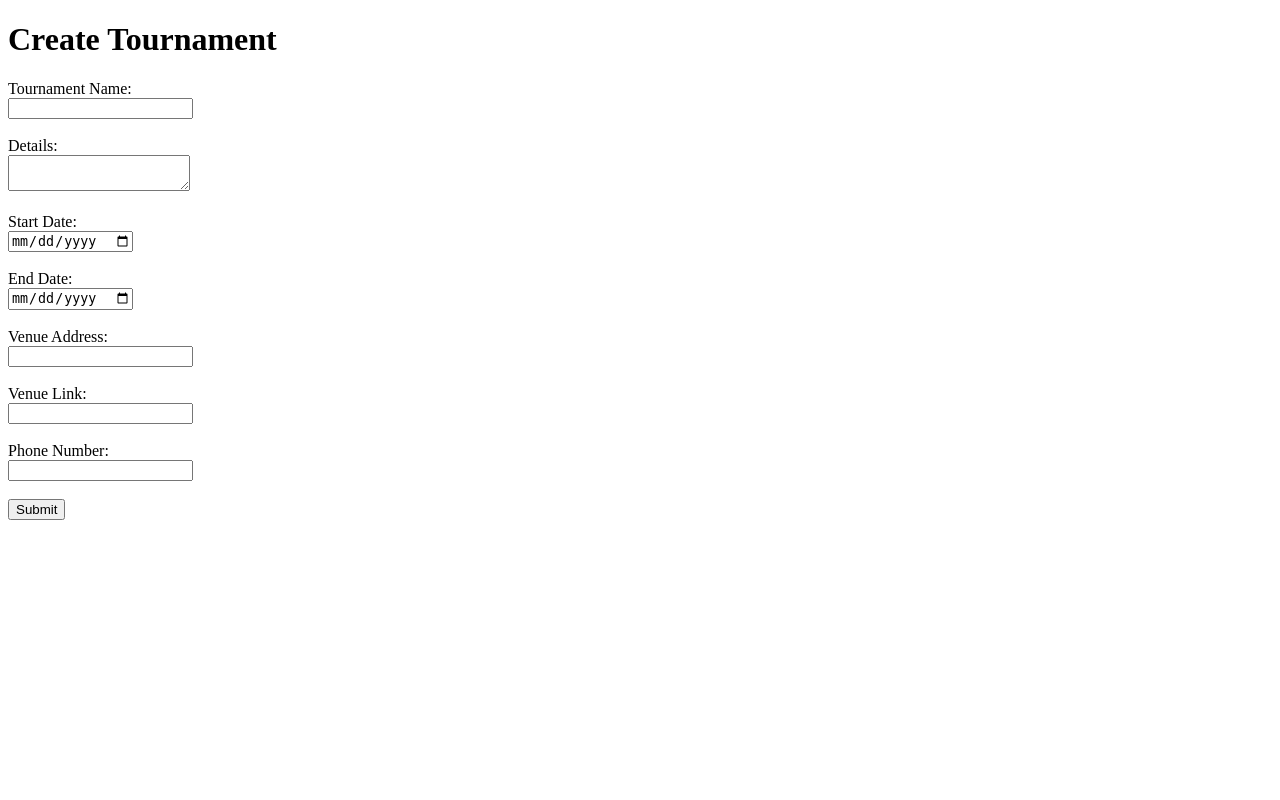
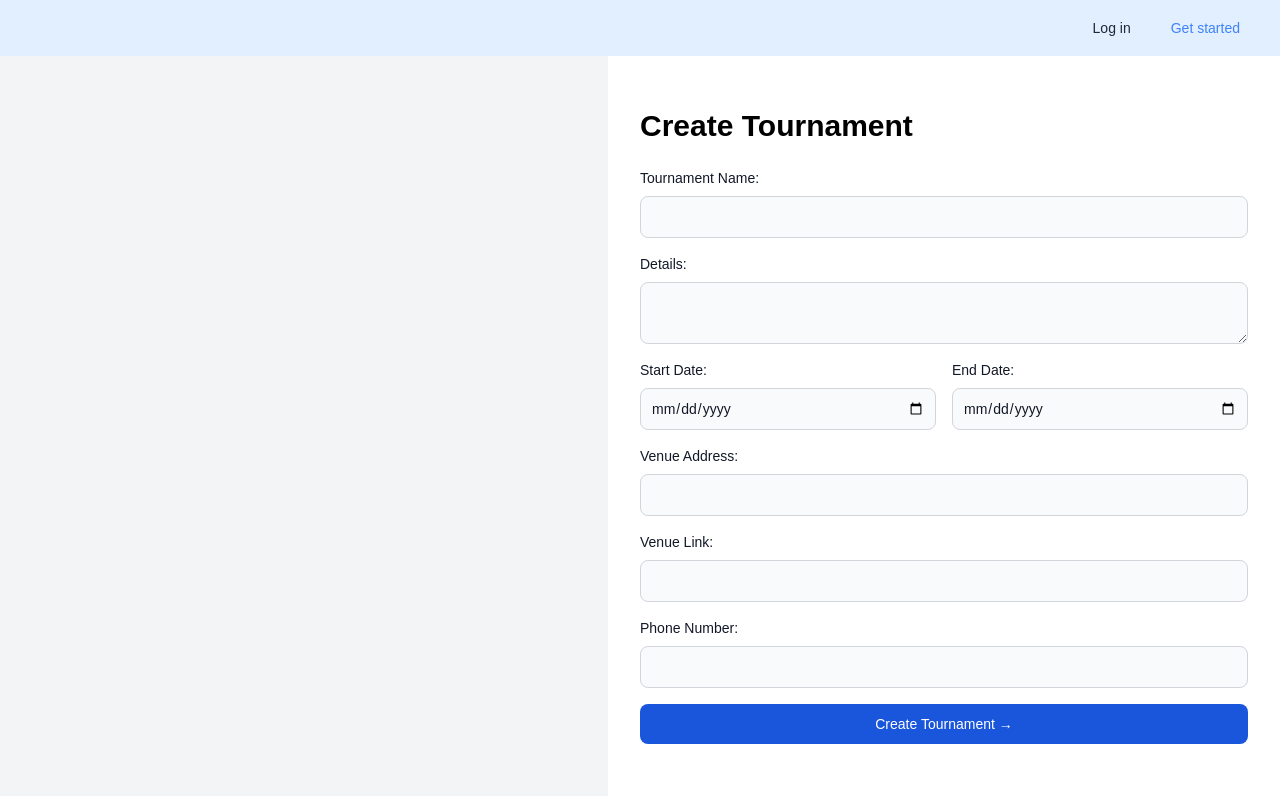
Before and after one commit to janith-jrdev/Court-feature, a Django app: template templates/organization/create_tournament.html in a window 1280 px wide. Run offline with Django 5.2, Linux system fonts and the light colour scheme; the template is opened without the code that fills it, so the values that code supplies are empty; some libraries are stand-ins or nearby versions.

Commit message:
added ui changes

```diff
--- a/sportshunt/conf/common.py
+++ b/sportshunt/conf/common.py
@@ -104,3 +104,9 @@
 
 RAZOR_KEY_ID = config('RAZOR_KEY_ID')
 RAZOR_SECRET_KEY = config('RAZOR_SECRET_KEY')
+
+MEDIA_URL = '/media/'
+MEDIA_ROOT = BASE_DIR / 'media'
+
+STATIC_URL = '/static/'
+STATIC_ROOT = BASE_DIR / 'static'
--- a/sportshunt/conf/dev.py
+++ b/sportshunt/conf/dev.py
@@ -16,6 +16,5 @@
     }
 }
 
-STATIC_URL = "static/"
 
 WSGI_APPLICATION = "sportshunt.wsgi.application"
--- a/templates/base.html
+++ b/templates/base.html
@@ -1,16 +1,46 @@
 <!DOCTYPE html>
 <html lang="en">
+
 <head>
     <meta charset="UTF-8">
     <meta name="viewport" content="width=device-width, initial-scale=1.0">
     <title>SportsHunt</title>
+    <link href="https://cdn.jsdelivr.net/npm/flowbite@2.5.1/dist/flowbite.min.css" rel="stylesheet" />
+    <!-- <style>
+        .container {
+            display: flex;
+            padding: 20px;
+        }
+
+        .left-side,
+        .right-side {
+            padding: 10px;
+        }
+
+        .left-side {
+            flex: 2;
+        }
+
+        .right-side {
+            flex: 1;
+        }
+    </style> -->
+
 </head>
+
 <body>
-    {% for message in messages %}
-        <div>{{ message }}</div>
-    {% endfor %}
+    <!-- navbar -->
+    {% include "components/navbar.html" %}
 
+    <!-- body content -->
     {% block body %}
+        <!-- messages -->
+        {% for message in messages %}
+            <div>{{ message }}</div>
+        {% endfor %}
+
     {% endblock body %}
+    <script src="https://cdn.jsdelivr.net/npm/flowbite@2.5.1/dist/flowbite.min.js"></script>
 </body>
+
 </html>
--- a/templates/components/forms/organization/create_tournament.html
+++ b/templates/components/forms/organization/create_tournament.html
@@ -1,24 +1,64 @@
 <form action="" method="post">
     {% csrf_token %}
-    <label for="name">Tournament Name:</label><br>
-    <input type="text" id="name" name="name" maxlength="255" required><br><br>
-
-    <label for="details">Details:</label><br>
-    <textarea id="details" name="details" required></textarea><br><br>
-    <label for="start_date">Start Date:</label><br>
-    <input type="date" id="start_date" name="start_date" required><br><br>
-
-    <label for="end_date">End Date:</label><br>
-    <input type="date" id="end_date" name="end_date" required><br><br>
-
-    <label for="venue_address">Venue Address:</label><br>
-    <input type="text" id="venue_address" name="venue_address" maxlength="1024" required><br><br>
-
-    <label for="venue_link">Venue Link:</label><br>
-    <input type="url" id="venue_link" name="venue_link" maxlength="512"><br><br>
-
-    <label for="ph_number">Phone Number:</label><br>
-    <input type="text" id="ph_number" name="ph_number" maxlength="10" required><br><br>
-
-    <button type="submit">Submit</button>
+    <div class="input-field">
+        <label for="name" class="block mb-2 text-sm font-medium text-gray-900">Tournament Name:</label>
+        <input type="text" id="name" name="name" maxlength="255" class="bg-gray-50 border border-gray-300 text-gray-900 text-sm rounded-lg focus:ring-blue-500 focus:border-blue-500 block w-full p-2.5" required>
+    </div>
+    <div class="input-field">
+        <label for="details" class="block mb-2 text-sm font-medium text-gray-900">Details:</label>
+        <textarea id="details" name="details" class="bg-gray-50 border border-gray-300 text-gray-900 text-sm rounded-lg focus:ring-blue-500 focus:border-blue-500 block w-full p-2.5" required></textarea>
+    </div>
+    <div class="input-field date-inputs">
+        <div class="date-input">
+            <label for="start_date" class="block mb-2 text-sm font-medium text-gray-900">Start Date:</label>
+            <input type="date" id="start_date" name="start_date" class="bg-gray-50 border border-gray-300 text-gray-900 text-sm rounded-lg focus:ring-blue-500 focus:border-blue-500 block w-full p-2.5" required>
+        </div>
+        <div class="date-input">
+            <label for="end_date" class="block mb-2 text-sm font-medium text-gray-900">End Date:</label>
+            <input type="date" id="end_date" name="end_date" class="bg-gray-50 border border-gray-300 text-gray-900 text-sm rounded-lg focus:ring-blue-500 focus:border-blue-500 block w-full p-2.5" required>
+        </div>
+    </div>
+    <div class="input-field">
+        <label for="venue_address" class="block mb-2 text-sm font-medium text-gray-900">Venue Address:</label>
+        <input type="text" id="venue_address" name="venue_address" maxlength="1024" class="bg-gray-50 border border-gray-300 text-gray-900 text-sm rounded-lg focus:ring-blue-500 focus:border-blue-500 block w-full p-2.5" required>
+    </div>
+    <div class="input-field">
+        <label for="venue_link" class="block mb-2 text-sm font-medium text-gray-900">Venue Link:</label>
+        <input type="url" id="venue_link" name="venue_link" maxlength="512" class="bg-gray-50 border border-gray-300 text-gray-900 text-sm rounded-lg focus:ring-blue-500 focus:border-blue-500 block w-full p-2.5">
+    </div>
+    <div class="input-field">
+        <label for="ph_number" class="block mb-2 text-sm font-medium text-gray-900">Phone Number:</label>
+        <input type="text" id="ph_number" name="ph_number" maxlength="10" class="bg-gray-50 border border-gray-300 text-gray-900 text-sm rounded-lg focus:ring-blue-500 focus:border-blue-500 block w-full p-2.5" required>
+    </div>
+    <button type="submit" class="text-white bg-blue-700 hover:bg-blue-800 focus:ring-4 focus:ring-blue-300 font-medium rounded-lg text-sm px-5 py-2.5 text-center w-full">Create Tournament →</button>
 </form>
+<style>
+    body {
+        font-family: Arial, sans-serif;
+    }
+    .main-container {
+        display: flex;
+        height: calc(100vh - 60px); /* Adjust for navbar height */
+    }
+    .left-side {
+        flex: 1;
+        background-color: #f3f4f6;
+    }
+    .right-side {
+        flex: 1;
+        padding: 2rem;
+        display: flex;
+        flex-direction: column;
+        justify-content: center;
+    }
+    .input-field {
+        margin-bottom: 1rem;
+    }
+    .date-inputs {
+        display: flex;
+        gap: 1rem;
+    }
+    .date-input {
+        flex: 1;
+    }
+</style>
--- /dev/null
+++ b/templates/components/navbar.html
@@ -0,0 +1,20 @@
+<!-- nav bar -->
+{% load static %}
+<header>
+    <nav class="bg-blue-100 border-gray-200 px-4 lg:px-6 py-2.5 dark:bg-gray-800">
+        <div class="flex flex-wrap justify-between items-center mx-auto max-w-screen-xl">
+            <a href="#" class="flex
+                <img src="{% static 'logos\sh-full-logo.png' %}" class="mr-3 h-6 sm:h-9" alt="SportsHunt Logo" />
+            </a>
+            <div class="flex items-center lg:order-2">
+                <a href="#"
+                    class="text-gray-800 dark:text-white hover:bg-gray-50 focus:ring-4 focus:ring-gray-300 font-medium rounded-lg text-sm px-4 lg:px-5 py-2 lg:py-2.5 mr-2 dark:hover:bg-gray-700 focus:outline-none dark:focus:ring-gray-800">Log
+                    in</a>
+                <a href="#"
+                    class="text-blue-500 bg-primary-700 hover:bg-primary-800 focus:ring-4 focus:ring-primary-300 font-medium rounded-lg text-sm px-4 lg:px-5 py-2 lg:py-2.5 mr-2 dark:bg-primary-600 dark:hover:bg-primary-700 focus:outline-none dark:focus:ring-primary-800">Get
+                    started</a>
+            </div>
+
+        </div>
+    </nav>
+</header>
--- a/templates/organization/create_tournament.html
+++ b/templates/organization/create_tournament.html
@@ -1,6 +1,11 @@
 {% extends "base.html" %}
 
 {% block body %}
-<h1>Create Tournament</h1>
-{% include "components/forms/organization/create_tournament.html" %}
+<div class="main-container">
+    <div class="left-side"></div>
+    <div class="right-side">
+        <h1 class="text-3xl font-bold mb-6">Create Tournament</h1>
+        {% include "components/forms/organization/create_tournament.html" %}
+    </div>
+</div>
 {% endblock body %}
```
Also changed, not shown: templates/components/forms/organization/create_org.html (+39 -11 lines), templates/core/category_view.html (+12 -0 lines), templates/organization/create_organization.html (+7 -2 lines), static/logos/sh-full-logo.png (added).
